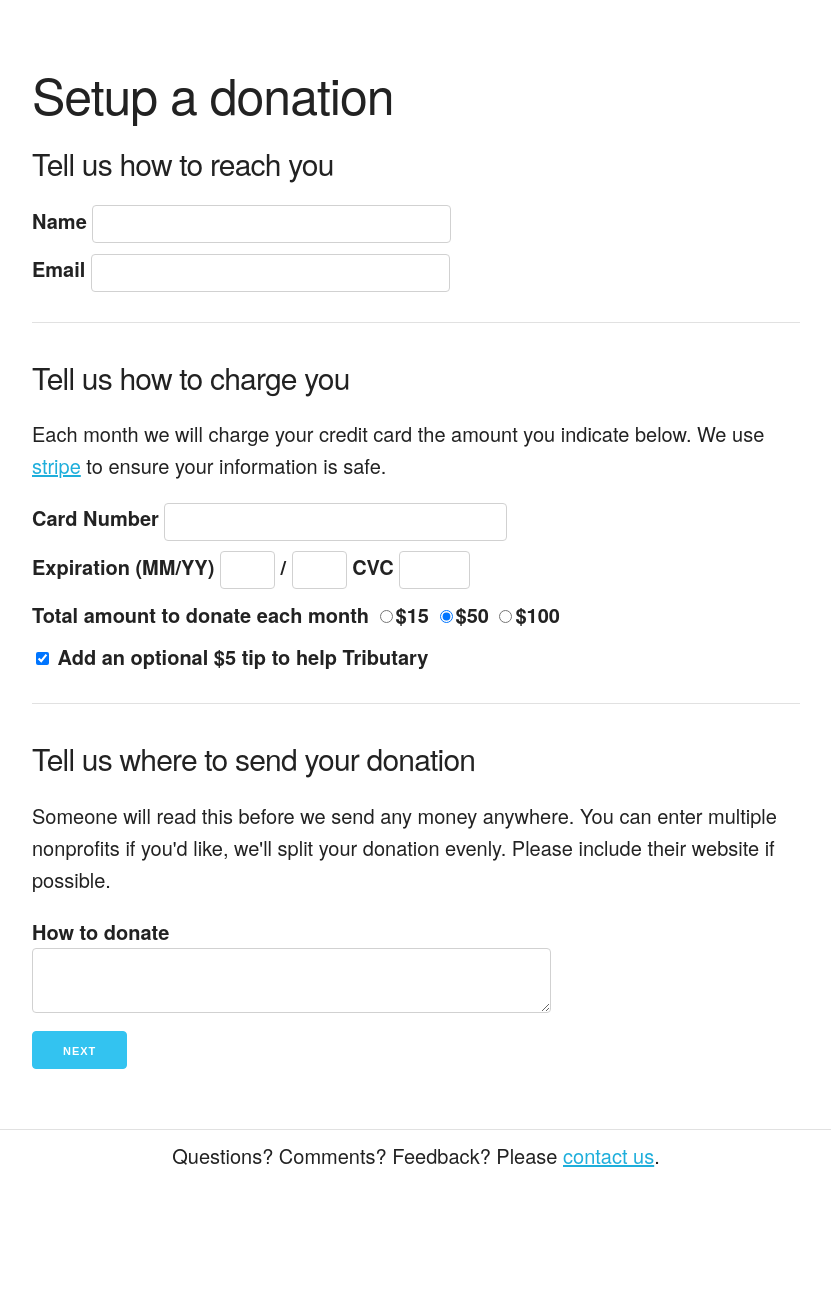
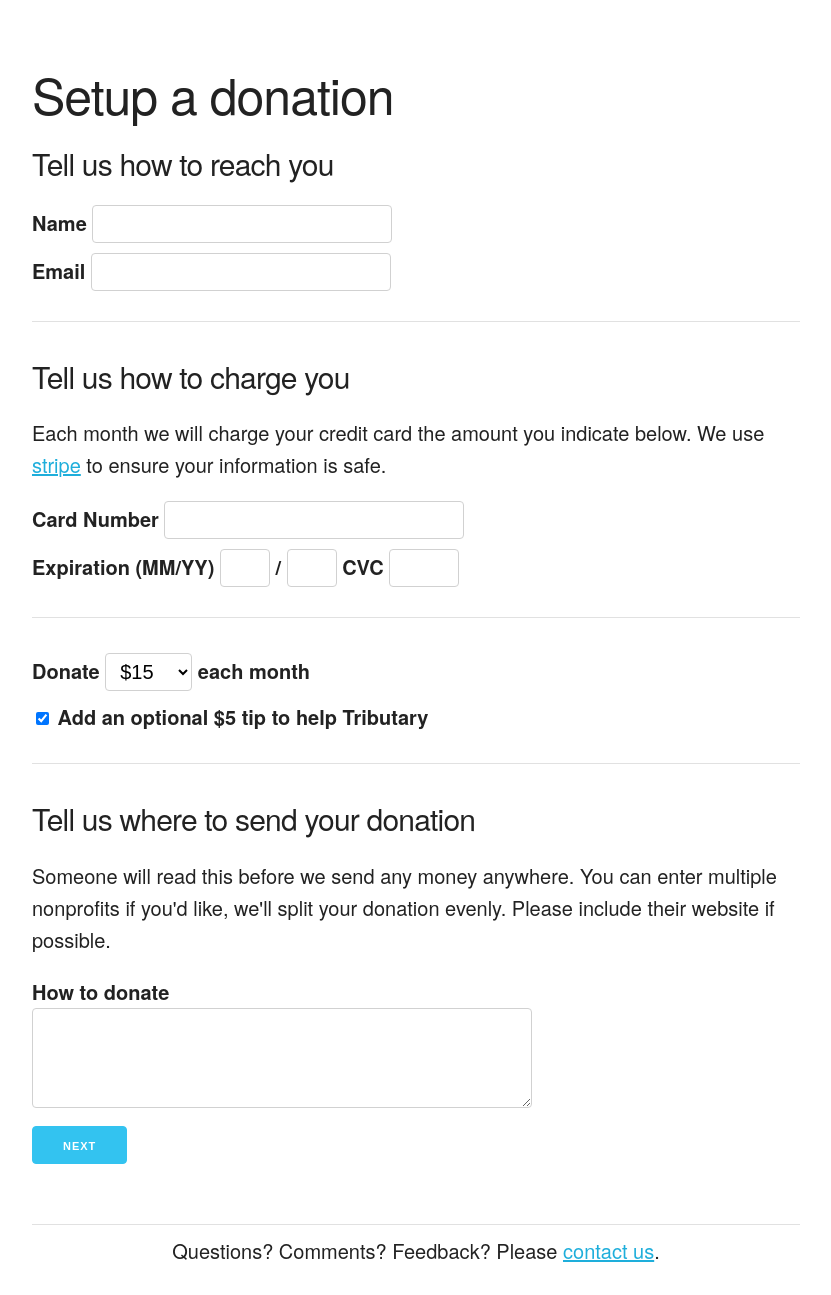
Before and after one commit to TributaryFoundation/tributary, a Django app: page /info in a window 1280 px wide. Shown: the part 40-1335 px from the top of the page, without its empty margins (224-1055 px from the left). Before the commit the page ends 1207 px from the top, so only its background shows below. Run offline with Django 3.2, Linux system fonts and the light colour scheme; some libraries are stand-ins or nearby versions.

Commit message:
first stab at /info view saving to the DB

```diff
--- /dev/null
+++ b/donations/forms.py
@@ -0,0 +1,19 @@
+from django import forms
+
+
+class DonationForm(forms.Form):
+    amount_choices = (
+        ( 1500, '$15'),
+        ( 5000, '$50'),
+        (10000, '$100'),
+    )
+    name = forms.CharField(required=False)
+    email = forms.EmailField(required=True)
+
+    # if you change this field ensure that the javascript in the template still works
+    # namely, the javascript code looks for this field by name to populate it's value
+    stripe_card_token = forms.CharField(required=True, widget=forms.HiddenInput)
+
+    amount = forms.TypedChoiceField(required=True, coerce=int, empty_value=None, choices=amount_choices)
+    tip = forms.BooleanField(initial=True)
+    instructions = forms.CharField(widget=forms.Textarea)
--- a/donations/models.py
+++ b/donations/models.py
@@ -16,12 +16,13 @@ class Donation(models.Model):
         help_text="Email address of the donor who made this donation.",
     )
 
+    # todo: change these into PositiveIntegerFields
     monthly_amount = models.PositiveSmallIntegerField(
-        help_text="Amount to donate each month in whole dollars, including the tip.",
+        help_text="Amount to donate each month in cents, not including the tip.",
     )
 
     tip = models.PositiveSmallIntegerField(
-        help_text="The amount in whole dollars to be given to Tributary Foundation out of each monthly charge.",
+        help_text="The amount in cents to be given to Tributary Foundation out of each monthly charge.",
     )
 
     instructions = models.TextField(
--- a/donations/static/donations/style.css
+++ b/donations/static/donations/style.css
@@ -160,6 +160,7 @@ select {
     border-radius: 4px;
     box-shadow: none;
     box-sizing: border-box;
+    font-size: 2rem;
 }
 
 /* Removes awkward default styles on some inputs for iOS */
@@ -212,13 +213,15 @@ label.inline {
   display: inline;
 }
 
-.payment-errors {
-    color: #CC0000;
-    font-weight: bold;
+ul.errorlist {
+  margin: 0;
+  padding: 0;
 }
-
-
-
+ul.errorlist li {
+  list-style: none;
+  color: #CC0000;
+  font-weight: bold;
+}
 
 /* Misc */
 hr {
@@ -275,3 +278,22 @@ body.start {
 section h3{
     text-align: center;
 }
+
+#donation-form input[type="text"],
+#donation-form input[type="email"] {
+  width: 30rem;
+}
+
+#donation-form input.two-wide {
+  width: 5rem;
+}
+#donation-form input.four-wide {
+  width: 7rem;
+}
+#donation-form input[type="checkbox"] {
+  font-size: x-large;
+}
+#donation-form textarea {
+  width: 50rem;
+  height: 10rem;
+}
--- a/donations/templates/donations/info.html
+++ b/donations/templates/donations/info.html
@@ -2,52 +2,54 @@
 {% block body %}
 <div class="container">
   <h1>Setup a donation</h1>
-  <form action="" method="POST" id="payment-form">
+
+  <form action="" method="POST" id="donation-form">
+    {% csrf_token %}
+
     <h4>Tell us how to reach you</h4>
+    {{ form.non_field_errors }}
     <label>
+      {{ form.name.errors }}
       <span>Name</span>
-      <input type="text" name="name" size="40">
+      {{ form.name }}
     </label>
     <label>
+      {{ form.email.errors }}
       <span>Email</span>
-      <input type="text" name="email" size=40">
+      {{ form.email }}
     </label>
     <hr />
     <h4>Tell us how to charge you</h4>
     <p>Each month we will charge your credit card the amount you indicate below. We use <a href="https://stripe.com">stripe</a> to ensure your information is safe.</p>
 
-    <p class="payment-errors"></p>
 
     {# credit card info fields #}
     {# it is important that the credit card info fields DON'T have name attributes set #}
     {# that keeps their values from being submitted to our server #}
+    <ul class="errorlist" id="payment-errors"><li></li></ul>
     <label>
       <span>Card Number</span>
-      <input type="text" size="38" data-stripe="number">
+      <input type="text" data-stripe="number">
     </label>
     <label class="inline">
       <span>Expiration (MM/YY)</span>
-      <input type="text" size="2" data-stripe="exp_month">
+      <input type="text" data-stripe="exp_month" class="two-wide">
       <span> / </span>
-      <input type="text" size="2" data-stripe="exp_year">
+      <input type="text" data-stripe="exp_year" class="two-wide">
     </label>
     <label class="inline">
       <span>CVC</span>
-      <input type="text" size="4" data-stripe="cvc">
+      <input type="text" data-stripe="cvc" class="four-wide">
     </label>
-    <input type="hidden" name="stripe_card_token" value=""></input>
+    {{ form.stripe_card_token }}
     {# end credit card info fields #}
 
-    <label></label>{# the 2 inline labels above mess up spacing, this is hacky, but fixes that #}
-
+    <hr />
     <label>
-      <span>Total amount to donate each month</span>
-      <input type="radio" name="amount" value="15">$15</input>
-      <input type="radio" name="amount" value="50" checked="checked">$50</input>
-      <input type="radio" name="amount" value="100">$100</input>
+      <span>Donate {{ form.amount }} each month</span>
     </label>
     <label>
-      <input name="tip" type="checkbox" value="true" checked="checked"></input>
+      {{ form.tip }}
       <span>Add an optional $5 tip to help Tributary</span>
     </label>
 
@@ -57,18 +59,18 @@
     <p>Someone will read this before we send any money anywhere. You can enter multiple nonprofits if you'd like, we'll split your donation evenly. Please include their website if possible.</p>
     <label>
       <div>How to donate</div>
-      <textarea name="textarea" rows="40" cols="60"></textarea>
+      {{ form.instructions }}
     </label>
     <input type="submit" class="submit button-primary" value="Next">
   </form>
-</div>
+
 
 <script type="text/javascript" src="https://js.stripe.com/v2/"></script>
 <script type="text/javascript">
   Stripe.setPublishableKey('pk_test_Nfg2xt8D5GK7aq8DeBpeFgtc'); {# TODO this needs to come from a setting / env var somehow #}
 </script>
 <script>
-  var form = document.getElementById('payment-form');
+  var form = document.getElementById('donation-form');
   form.addEventListener('submit', function(e) {
     e.preventDefault();
 
@@ -78,7 +80,7 @@
 
     Stripe.card.createToken(form, function(status, response){
       if(response.error){
-        form.querySelector('.payment-errors').textContent = response.error.message;
+        form.querySelector('#payment-errors li').textContent = response.error.message;
         submitButton.removeAttribute("disabled");
       } else {
         var token = response.id;
--- a/donations/views.py
+++ b/donations/views.py
@@ -1,16 +1,42 @@
-from django.shortcuts import render
+from django import shortcuts
+
+from . import forms
+from . import models
+
 
 def index(request):
-    return render(request, 'donations/index.html', {})
+    return shortcuts.render(request, 'donations/index.html', {})
+
 
 def start(request):
-    return render(request, 'donations/start.html', {})
+    return shortcuts.render(request, 'donations/start.html', {})
+
 
 def info(request):
-    return render(request, 'donations/info.html', {})
+    if request.method == 'POST':
+        form = forms.DonationForm(data=request.POST)
+        if form.is_valid():
+            if form.cleaned_data['tip']:
+                tip = 500 # in cents
+            else:
+                tip = 0
+            models.Donation.objects.create(
+                email_address=form.cleaned_data['email'],
+                donor_name=form.cleaned_data['name'],
+                monthly_amount=form.cleaned_data['amount'],
+                tip=tip,
+                instructions=form.cleaned_data['instructions'],
+            )
+            return shortcuts.redirect('received')
+    else:
+        form = forms.DonationForm()
+    context = {'form': form}
+    return shortcuts.render(request, 'donations/info.html', context)
+
 
 def received(request):
-    return render(request, 'donations/received.html', {})
+    return shortcuts.render(request, 'donations/received.html', {})
+
 
 def confirmed(request):
-    return render(request, 'donations/confirmed.html', {})
+    return shortcuts.render(request, 'donations/confirmed.html', {})
```
